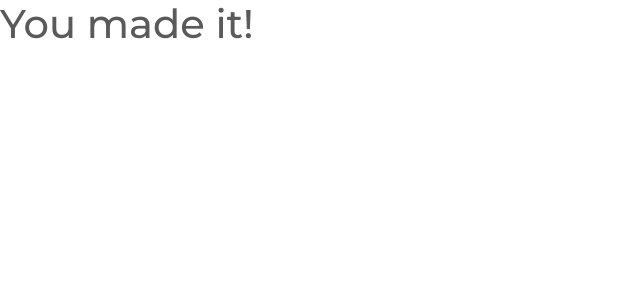
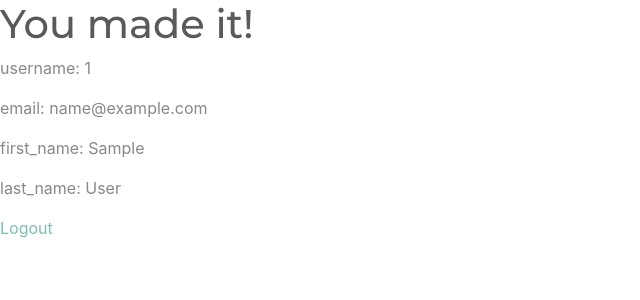
Before and after one commit to dlbreitenbuecher/flask-notes, a Flask app: template templates/secret.html in a window 1280 px wide. Shown: the top 300 px of the page, without its empty margins (0-640 px from the left). Run offline with Flask 2, Linux system fonts and the light colour scheme; the template is opened without the code that fills it: values that come from a table or form of the project are taken from there, others are empty; the visitor is signed in with stand-in values (Sample User, id 1); data comes from the database, SQL or seed files in the repository; parts of the project's set-up code (start-up, migrations or seed data) failed here and were passed over.

Commit message:
Added logout routes, notes model, and seed.py

```diff
--- a/app.py
+++ b/app.py
@@ -1,24 +1,29 @@
 '''Flask app for Notes'''
 
 from flask import Flask, request, redirect, render_template, flash, session
+from flask_debugtoolbar import DebugToolbarExtension
 from models import db, connect_db, User
 from forms import AddUserForm, LoginForm
 from werkzeug.exceptions import Unauthorized
 
 app = Flask(__name__)
-app.config['SECRET_KEY'] = "very-secret"
+# app.config['SECRET_KEY'] = "very-secret"
 app.config['SQLALCHEMY_DATABASE_URI'] = 'postgresql:///notes'
 app.config['SQLALCHEMY_TRACK_MODIFICATIONS'] = False
 app.config['SQLALCHEMY_ECHO'] = True
 
 connect_db(app)
-db.create_all()
+
+app.config['SECRET_KEY'] = "I'LL NEVER TELL!!"
+
+debug = DebugToolbarExtension(app)
 
 @app.route('/')
 def home():
     """Redirect to register."""
 
     return redirect('/register')
+
 
 @app.route("/register", methods=["GET", "POST"])
 def register_user():
@@ -46,6 +51,8 @@ def register_user():
     else:
         return render_template("add_user_form.html", form=form)
 
+
+
 @app.route('/login', methods=['GET', 'POST'])
 def login_user():
     '''Produce login form or handle login'''
@@ -57,17 +64,20 @@ def login_user():
         password = form.password.data
 
         user = User.authenticate(username=username, password=password)
+        print('user', user)
 
         if user:
             session['user_id'] = user.username
             # 'success' is a flash category. We can use this to style our flash messages.
             # 'success' refers to a bootstrap keyword, e.g. alert-success
             flash(f'{user.username} logged in!', 'success')
-            return redirect('/secret')
+            return redirect(f'/users/{user.username}')
         else:
             form.username.errors = ['Incorrect Username or Password']
 
     return render_template('login_user_form.html', form=form)
+
+
 
 @app.route('/secret')
 def secret():
@@ -78,3 +88,28 @@ def secret():
         return redirect('/login')
     else:
         return render_template('secret.html')
+
+
+
+@app.route("/logout")
+def logout():
+    """Logs user out and redirect to homepage."""
+
+    session.pop("user_id")
+
+    return redirect("/")
+
+
+@app.route("/users/<username>")
+def show_user(username):
+    """Redirect to user information page."""
+
+
+    # always good to recheck authorization
+    if 'user_id' not in session:
+        flash("You must be logged in!", "danger")
+        return redirect("/login")
+    else:
+        user = User.query.get_or_404(username)
+
+        return render_template("secret.html", user=user)
--- a/templates/secret.html
+++ b/templates/secret.html
@@ -5,4 +5,12 @@
 
 <h1>You made it!</h1>
 
+<p>username: {{user.username}}</p>
+<p>email: {{user.email}}</p>
+<p>first_name: {{user.first_name}}</p>
+<p>last_name: {{user.last_name}}</p>
+
+
+<a href="/logout">Logout</a>
+
 {% endblock%}
```
Also changed, not shown: models.py (+18 -2 lines), seed.py (added, +33 -0 lines).
